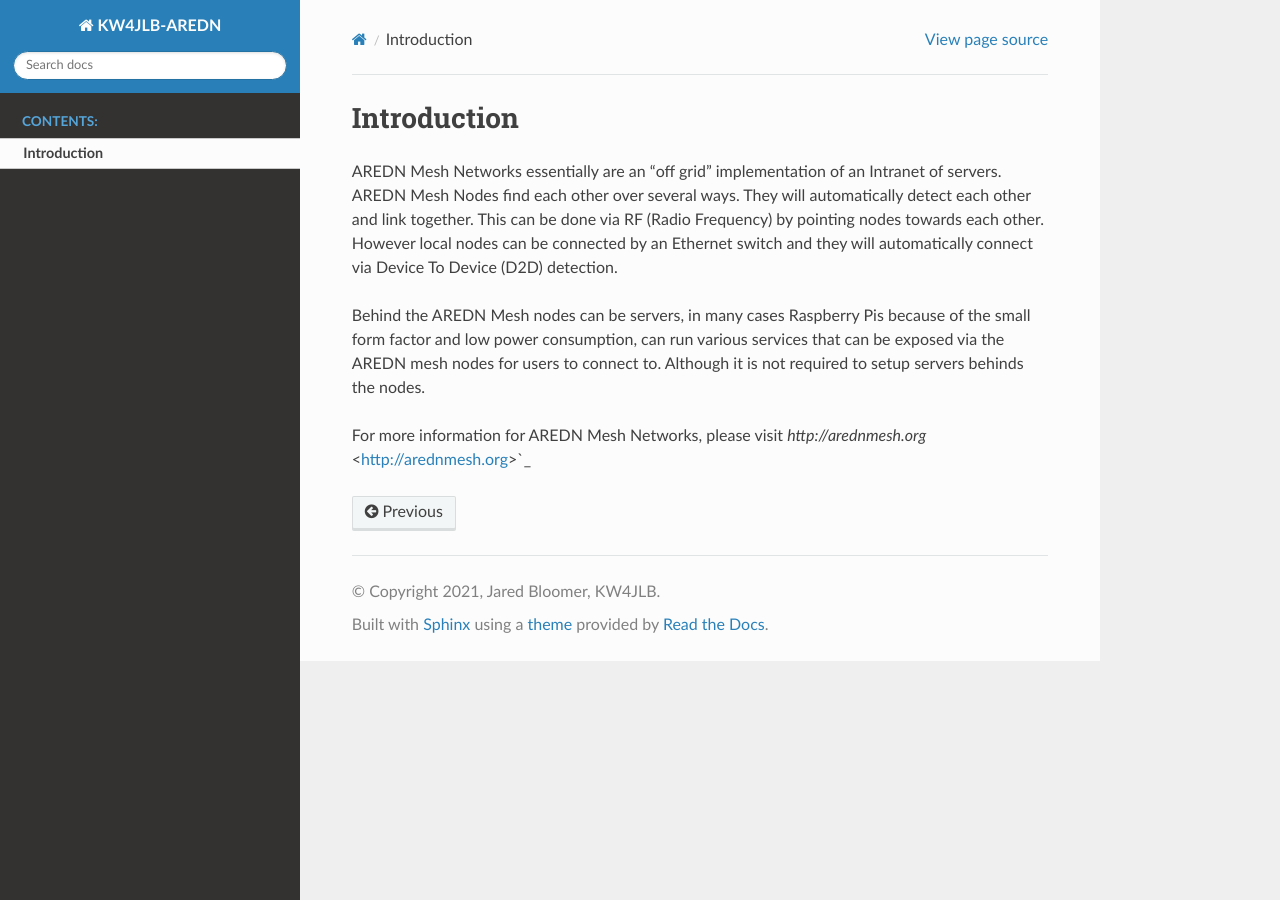
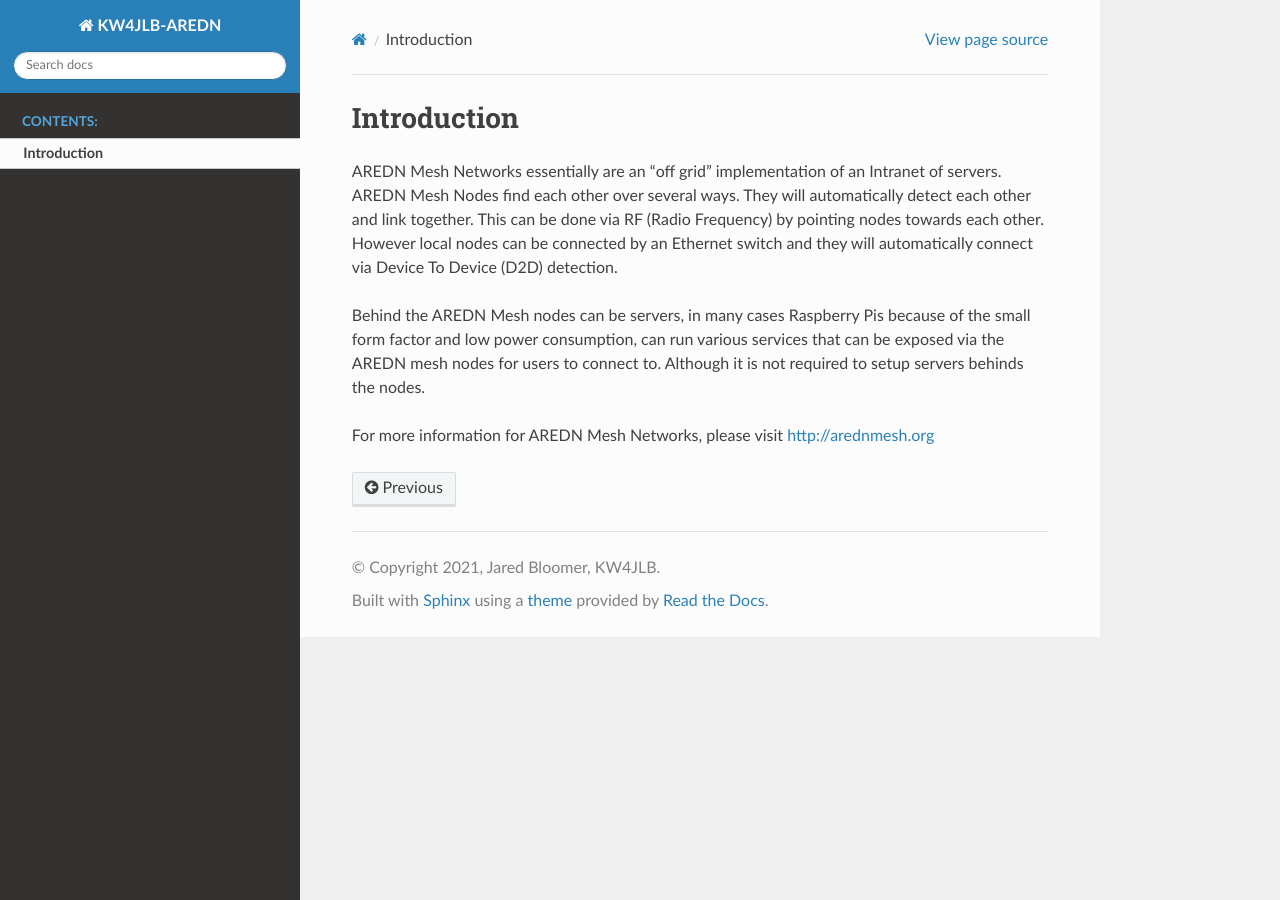
Before and after one commit to jared-bloomer/KW4JLB-AREDN, a Sphinx documentation site: the page built from source/Introduction.rst, in a window 1280 px wide. Built offline with Sphinx 7.4.7 and the Read the Docs theme 2.0.0, drawn with Linux system fonts in a browser that asks for light colours.

Commit message:
updating link syntax

```diff
--- a/source/Introduction.rst
+++ b/source/Introduction.rst
@@ -7,4 +7,4 @@ AREDN Mesh Networks essentially are an "off grid" implementation of an Intranet
 
 Behind the AREDN Mesh nodes can be servers, in many cases Raspberry Pis because of the small form factor and low power consumption, can run various services that can be exposed via the AREDN mesh nodes for users to connect to. Although it is not required to setup servers behinds the nodes.
 
-For more information for AREDN Mesh Networks, please visit `http://arednmesh.org` <http://arednmesh.org>`_
+For more information for AREDN Mesh Networks, please visit `http://arednmesh.org <http://arednmesh.org>`_
```
